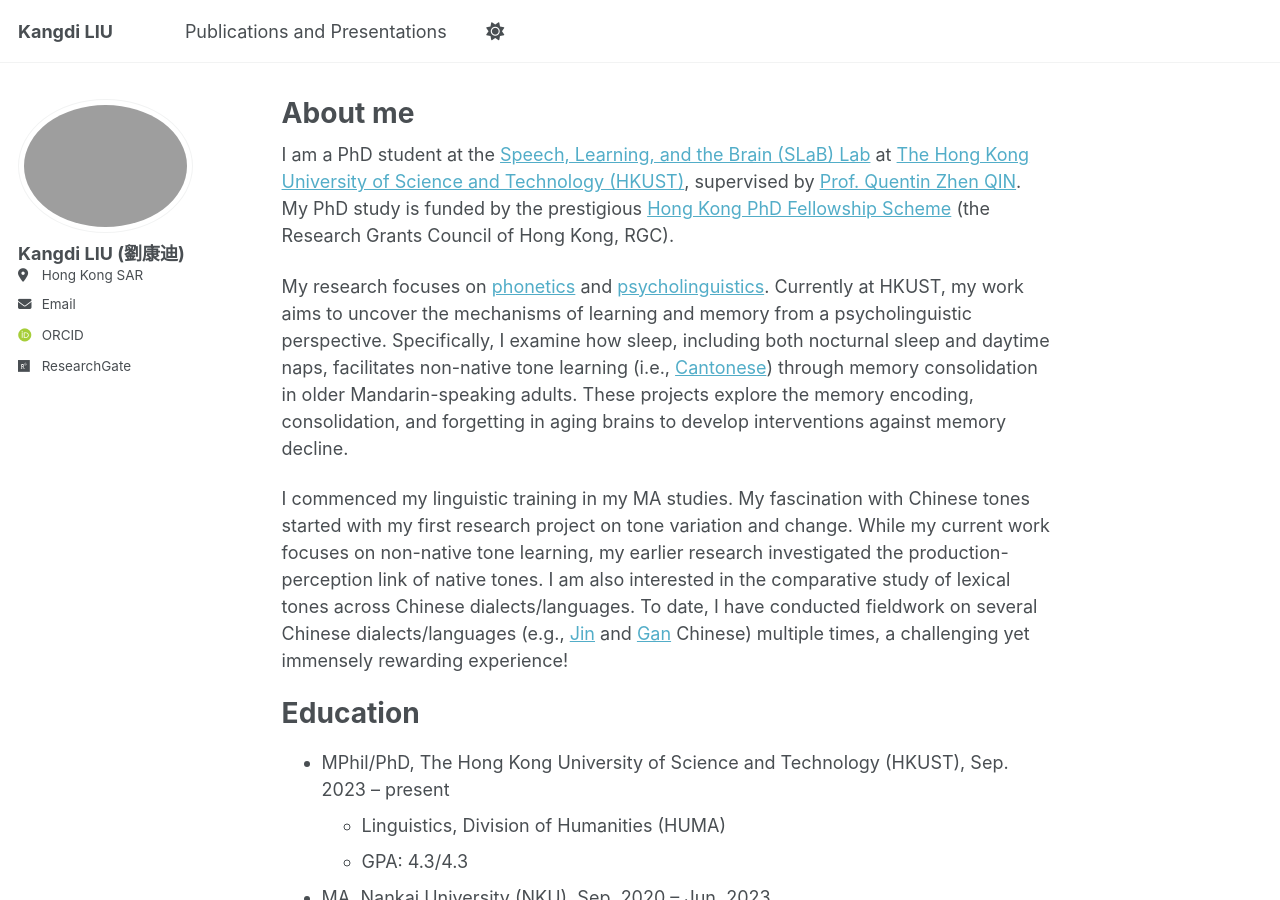
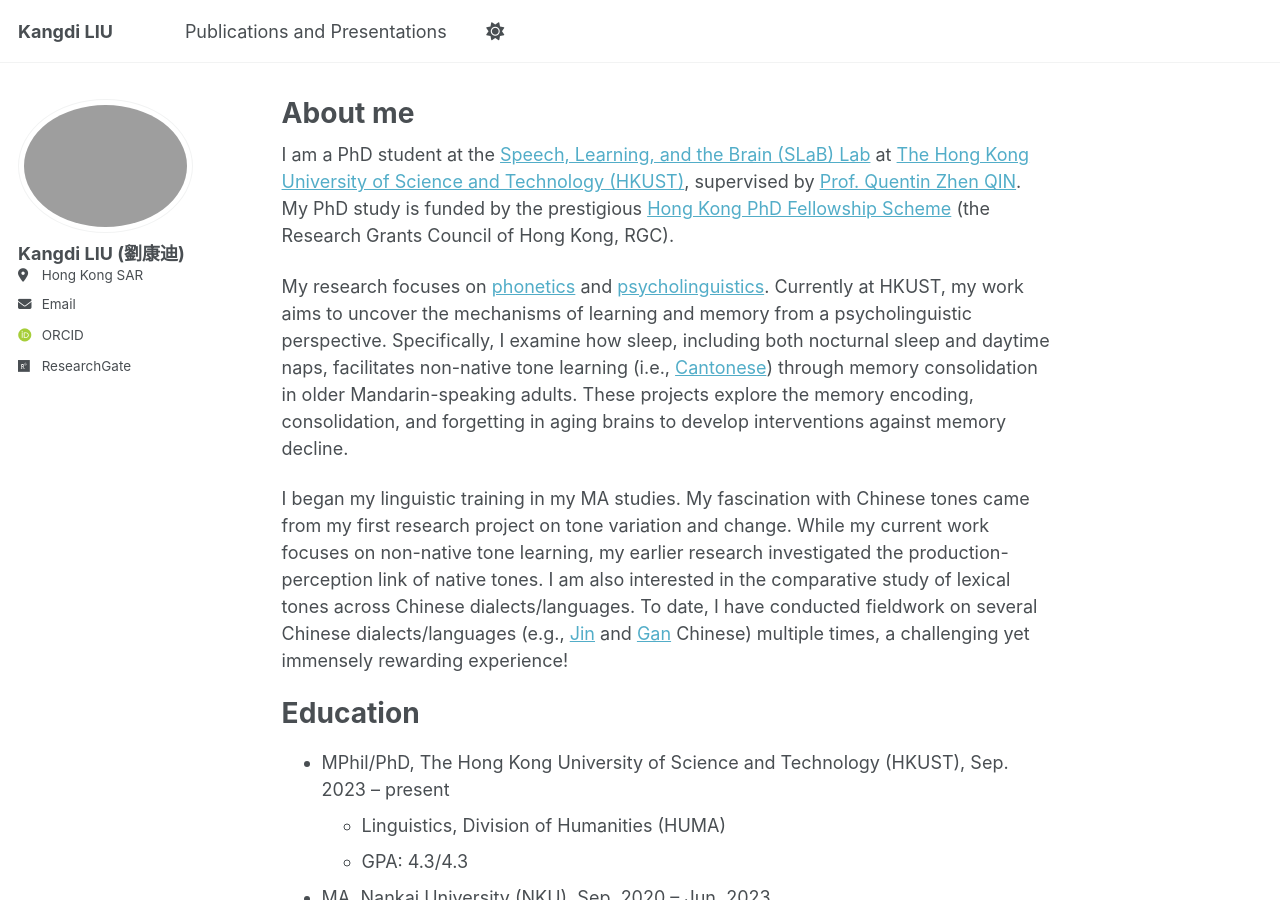
Before and after one commit to kliubc2025/kliubc.github.io, a Jekyll site: the page built from _pages/about.md, in a window 1280 px wide and 900 px high. Built offline with Jekyll 4.4.1, drawn with Linux system fonts in a browser that asks for light colours; some web fonts are replaced; a script that is not in the unit is left out.

Commit message:
Update about.md

```diff
--- a/_pages/about.md
+++ b/_pages/about.md
@@ -12,7 +12,7 @@ I am a PhD student at the [Speech, Learning, and the Brain (SLaB) Lab](https://s
 
 My research focuses on [phonetics](https://en.wikipedia.org/wiki/Phonetics#) and [psycholinguistics](https://en.wikipedia.org/wiki/Psycholinguistics). Currently at HKUST, my work aims to uncover the mechanisms of learning and memory from a psycholinguistic perspective. Specifically, I examine how sleep, including both nocturnal sleep and daytime naps, facilitates non-native tone learning (i.e., [Cantonese](https://en.wikipedia.org/wiki/Cantonese_phonology)) through memory consolidation in older Mandarin-speaking adults. These projects explore the memory encoding, consolidation, and forgetting in aging brains to develop interventions against memory decline.
 
-I commenced my linguistic training in my MA studies. My fascination with Chinese tones started with my first research project on tone variation and change. While my current work focuses on non-native tone learning, my earlier research investigated the production-perception link of native tones. I am also interested in the comparative study of lexical tones across Chinese dialects/languages. To date, I have conducted fieldwork on several Chinese dialects/languages (e.g., [Jin](https://en.wikipedia.org/wiki/Jin_Chinese) and [Gan](https://en.wikipedia.org/wiki/Gan_Chinese) Chinese) multiple times, a challenging yet immensely rewarding experience!
+I began my linguistic training in my MA studies. My fascination with Chinese tones came from my first research project on tone variation and change. While my current work focuses on non-native tone learning, my earlier research investigated the production-perception link of native tones. I am also interested in the comparative study of lexical tones across Chinese dialects/languages. To date, I have conducted fieldwork on several Chinese dialects/languages (e.g., [Jin](https://en.wikipedia.org/wiki/Jin_Chinese) and [Gan](https://en.wikipedia.org/wiki/Gan_Chinese) Chinese) multiple times, a challenging yet immensely rewarding experience!
 
 Education
 ======
```
